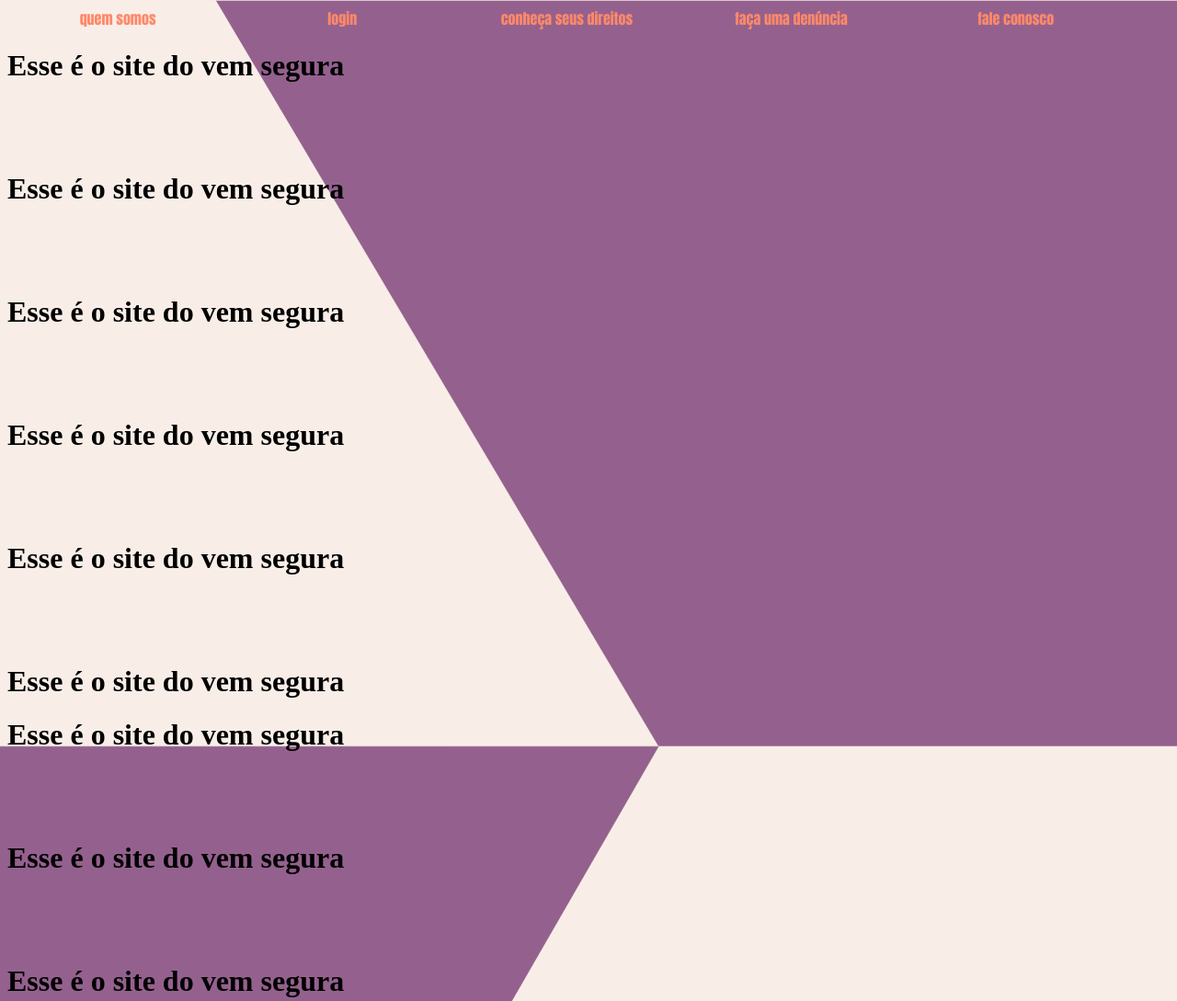
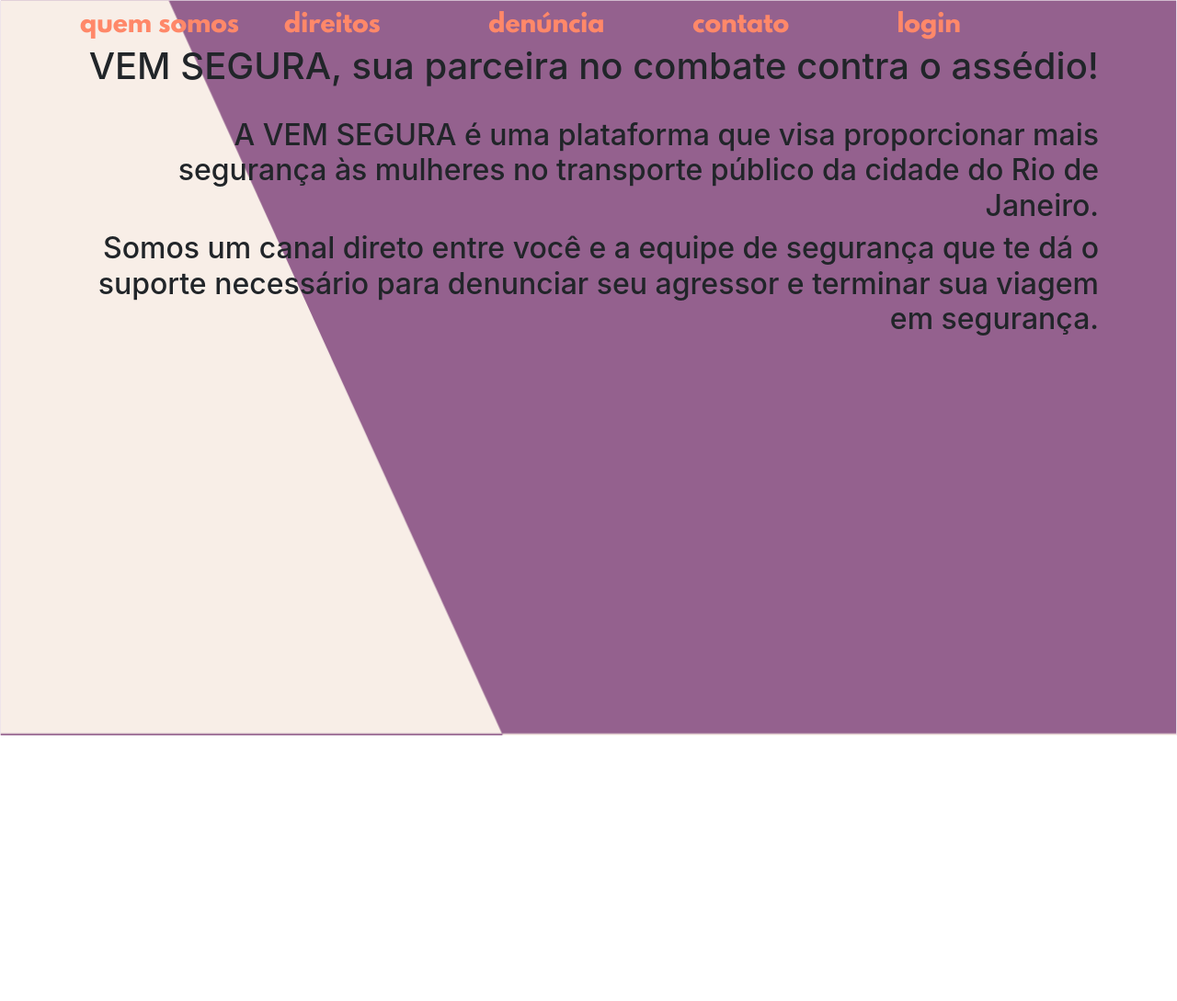
Before and after one commit to alinercardoso/vemsegura, a plain HTML site: page index.html in a window 1280 px wide. Shown: the top 1089 px of the page at 92% size. After the commit the page ends 800 px from the top, so only its background shows below. Drawn offline with nearby package versions, Linux system fonts and the light colour scheme.

Commit message:
inclusão de bg, fontes e nav bar

```diff
--- /dev/null
+++ b/CSS/estilo.css
@@ -0,0 +1,45 @@
+@font-face{
+    font-family:Confortaa;
+    src: url(../fontes/Comfortaa-Bold.ttf);
+}
+
+@font-face{
+    font-family: leagueSpartan;
+    src: url(../fontes/league-spartan-regular.ttf)
+}
+
+@font-face{
+    font-family: GlacialIndiferencce;
+    src: url(..//fontes/glacial-indifference.ttf);
+}
+
+body{
+
+    background-image: url(../images/bg1-vemsegura.png);
+    background-repeat: no-repeat;
+    background-size: cover;
+    background-attachment:scroll;
+}
+
+.menu{
+    width: 100%;
+    display: inline-block;
+    margin-top: 8px;
+    text-align: center;
+}
+
+.menu a{
+    color: #FF8869 ;
+    text-decoration:none;
+    font-family: leagueSpartan;
+    display: inline-flex;
+    vertical-align: middle;
+    font-size: 20pt;
+    width: 17%;
+}
+
+.pag1{
+    text-align: right;
+    width: 60%;
+}
+}
--- a/estilo.css
+++ /dev/null
@@ -1,20 +0,0 @@
-.body{
-    background-image: url(./images/bg-vemsegura.svg);
-  }
-
-.menu{
-    width: 100%;
-    display: inline-block;
-    }
-
-.menu a{
-    color: #FF8869 ;
-    text-decoration:none;
-    font-family: Impact, Haettenschweiler, 'Arial Narrow Bold', sans-serif;
-    text-align: center;
-    display: inline-block;
-    width: 19%;
-    vertical-align: top;
-
-
-}
--- a/index.html
+++ b/index.html
@@ -1,61 +1,32 @@
 <!DOCTYPE html>
-<html lang="pt-br" class="body">
+<html lang="pt-br" >
 
     <head>
-            <meta charset="UTF-8">
-        <title>Full stack Eletro</title>
-        <link rel="stylesheet" type="text/CSS" href="./estilo.css">
+        <meta charset="UTF-8">
+        <title>Vem Segura</title>
+        <link rel="stylesheet" type="text/CSS" href="./CSS/estilo.css">
+        <link rel="stylesheet" href="https://cdn.jsdelivr.net/npm/bootstrap@4.5.3/dist/css/bootstrap.min.css" integrity="sha384-TX8t27EcRE3e/ihU7zmQxVncDAy5uIKz4rEkgIXeMed4M0jlfIDPvg6uqKI2xXr2" crossorigin="anonymous">
+
     </head>
+
     <nav class = "menu">
-        <a href="index.html">quem somos</a>
+        <a href="index.html" >quem somos</a>
+        <a href="leis.html">direitos</a>
+        <a href="denuncia.html">denúncia</a>
+        <a href="contato.html">contato</a>
         <a href="login.html"> login</a>
-        <a href="leis.html">conheça seus direitos</a>
-        <a href="denuncia.html">faça uma denúncia</a>
-        <a href="contato.html">fale conosco</a>
     </nav>
+
     <body>
-        <h1> Esse é o site do vem segura</h1>
-        <br><br><br>
-        <h1> Esse é o site do vem segura</h1>
-        <br><br><br>
-        <h1> Esse é o site do vem segura</h1>
-        <br><br><br>
-        <h1> Esse é o site do vem segura</h1>
-        <br><br><br>
-        <h1> Esse é o site do vem segura</h1>
-        <br><br><br>
-        <h1> Esse é o site do vem segura</h1>
-        <h1> Esse é o site do vem segura</h1>
-        <br><br><br>
-        <h1> Esse é o site do vem segura</h1>
-        <br><br><br>
-        <h1> Esse é o site do vem segura</h1>
-        <br><br><br>
-        <h1> Esse é o site do vem segura</h1>
-        <br><br><br>
-        <h1> Esse é o site do vem segura</h1>
-        <br><br><br>
-        <h1> Esse é o site do vem segura</h1><h1> Esse é o site do vem segura</h1>
-        <br><br><br>
-        <h1> Esse é o site do vem segura</h1>
-        <br><br><br>
-        <h1> Esse é o site do vem segura</h1>
-        <br><br><br>
-        <h1> Esse é o site do vem segura</h1>
-        <br><br><br>
-        <h1> Esse é o site do vem segura</h1>
-        <br><br><br>
-        <h1> Esse é o site do vem segura</h1><h1> Esse é o site do vem segura</h1>
-        <br><br><br>
-        <h1> Esse é o site do vem segura</h1>
-        <br><br><br>
-        <h1> Esse é o site do vem segura</h1>
-        <br><br><br>
-        <h1> Esse é o site do vem segura</h1>
-        <br><br><br>
-        <h1> Esse é o site do vem segura</h1>
-        <br><br><br>
-        <h1> Esse é o site do vem segura</h1>
+        <div class="container pag1">
+            <h1>VEM SEGURA, sua parceira no combate contra o assédio!</h1>
+            <br>
+            <h2>A VEM SEGURA é uma plataforma que visa proporcionar mais segurança às mulheres no transporte público da cidade do Rio de Janeiro.</h2>
+            <h2>Somos um canal direto entre você e a equipe de segurança que te dá o suporte necessário para denunciar seu agressor e terminar sua viagem em segurança.</h2>
+        </div>
+
+
+
 
 
 
```
Also changed, not shown: fontes/Comfortaa-Bold.ttf (added), fontes/Comfortaa-Light.ttf (added), fontes/Comfortaa-Regular.ttf (added), fontes/glacial-indifference.ttf (added), fontes/league-spartan-regular.ttf (added), images/Logo.png (added), images/bg-vemsegura.svg (deleted), images/bg1-vemsegura.png (added), images/logo_vemsegura.png (deleted).
